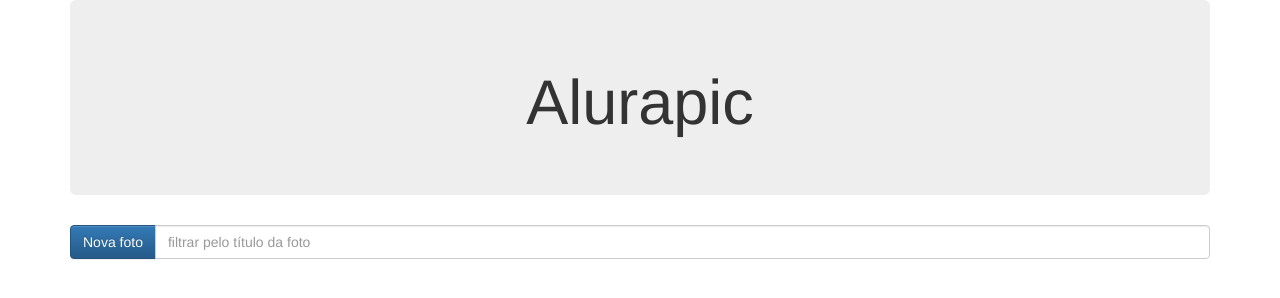
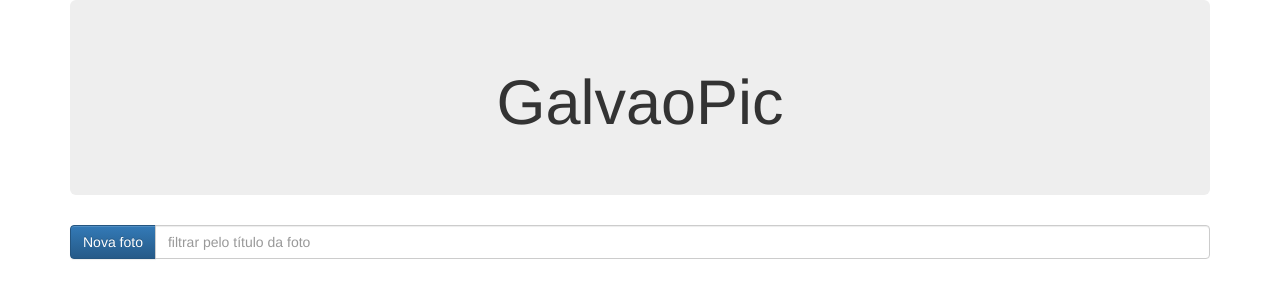
Before and after one commit to danielGalvao/mean-aula, a website: page public/index.html at #/fotos in a window 1280 px wide. Drawn offline with Linux system fonts and the light colour scheme; no server answers.

Commit message:
Fix project name

```diff
--- a/public/partials/principal.html
+++ b/public/partials/principal.html
@@ -1,5 +1,5 @@
 <div class="jumbotron">
-	<h1 class="text-center">Alurapic</h1>
+	<h1 class="text-center">GalvaoPic</h1>
 </div>
 
 <p ng-show="mensagem.length" class="alert alert-info">
```
